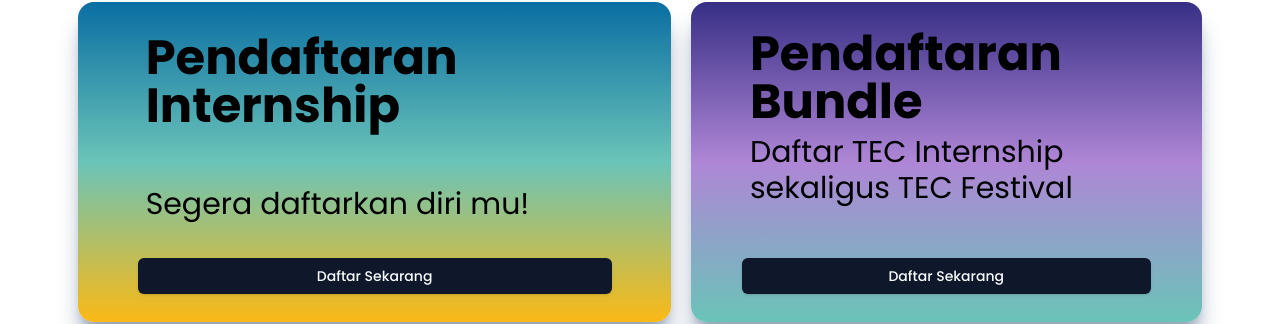
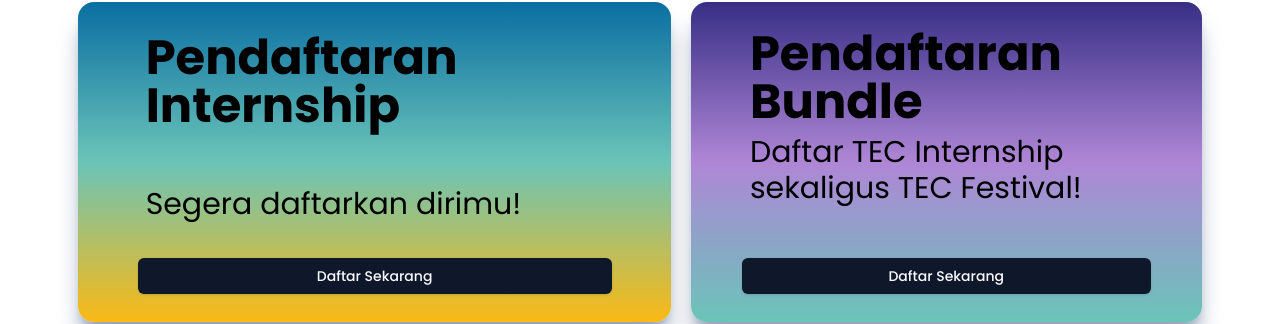
Before and after one commit to gunturoktavianto/frontend-ohu-tec-2023, a Next.js app: page /dashboard/pendaftaran-baru in a window 1280 px wide. Shown: the part 333-657 px from the top of the page. Built offline with nearby package versions, Linux system fonts and the light colour scheme.

Commit message:
gaanti sesuai bahasa indo yg baik dan benar

```diff
--- a/app/component-ohu/Dashboard.tsx
+++ b/app/component-ohu/Dashboard.tsx
@@ -34,7 +34,7 @@ const Dashboard = () => {
                             <p className="text-xl md:text-3xl md:py-2">
                                 Bagi yang sudah <br />  mendaftar di booth OHU TEC<br />{" "}
                                   pada <br /> tanggal 2 September
-                                2023 <br />
+                                2023. <br />
 
                             </p>
                         </div>
--- a/app/component-ohu/DashboardBaru.tsx
+++ b/app/component-ohu/DashboardBaru.tsx
@@ -47,7 +47,7 @@ const DashboardBaru = () => {
                                 <br />
                             </h1>
                             <p className="text-xl md:text-3xl md:py-2">
-                                Segera daftarkan diri mu!
+                                Segera daftarkan dirimu!
                             </p>
                         </div>
                         <Button className="w-4/5 p-0 my-7">
@@ -67,7 +67,7 @@ const DashboardBaru = () => {
                             </h1>
                             <p className="text-xl md:text-3xl md:py-2">
                                 Daftar TEC Internship <br /> sekaligus TEC
-                                Festival
+                                Festival!
                             </p>
                         </div>
                         <Button className="w-4/5 p-0 my-7">
```
